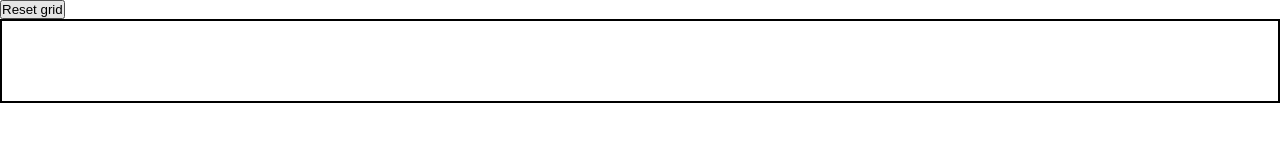
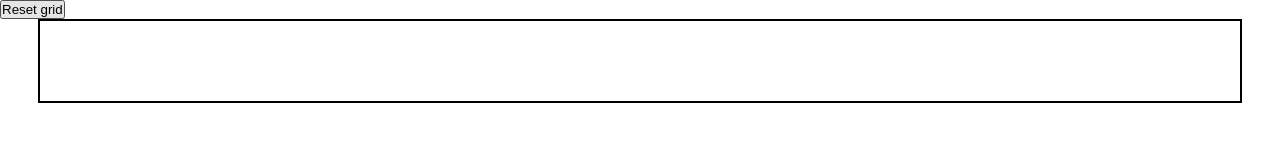
Before and after one commit to cstep404/etch, a plain HTML site: page index.html in a window 1280 px wide. Drawn offline with Linux system fonts and the light colour scheme.

Commit message:
Set main container width to be static.

```diff
--- a/scripts/index.js
+++ b/scripts/index.js
@@ -24,6 +24,7 @@ const generateGrid = (size) => {
             const divCreator = document.createElement('div');
             //divCreator.textContent = 'div';
             divCreator.className = 'box';
+            divCreator.style.width = `calc(100% / ${size})`;
             rowCreator.appendChild(divCreator);
         }
 
@@ -42,7 +43,7 @@ const removeGrid = () => {
 const handleDraw = (e) => {
     console.log(e);
     if (e.target.classList.contains('box')) {
-        e.target.style.backgroundColor = 'lightgreen';
+        e.target.style.backgroundColor = 'black';
     }
 }
 
--- a/styles/index.css
+++ b/styles/index.css
@@ -5,17 +5,15 @@
 
   #main-container {
     border: 2px solid black;
+    max-width: 1200px;
+    margin: 0 auto;
   }
 
   .row {
     display: flex;
-    /* borders to visualize boxes */
-    /* border: 1px solid black; */
   }
 
   .box {
     flex: 1;
-    /* borders to visualize boxes */
-    /* border: 1px solid black */
     height: 5px;
   }
```
Lines whose indentation alone changed are shown as unchanged.
